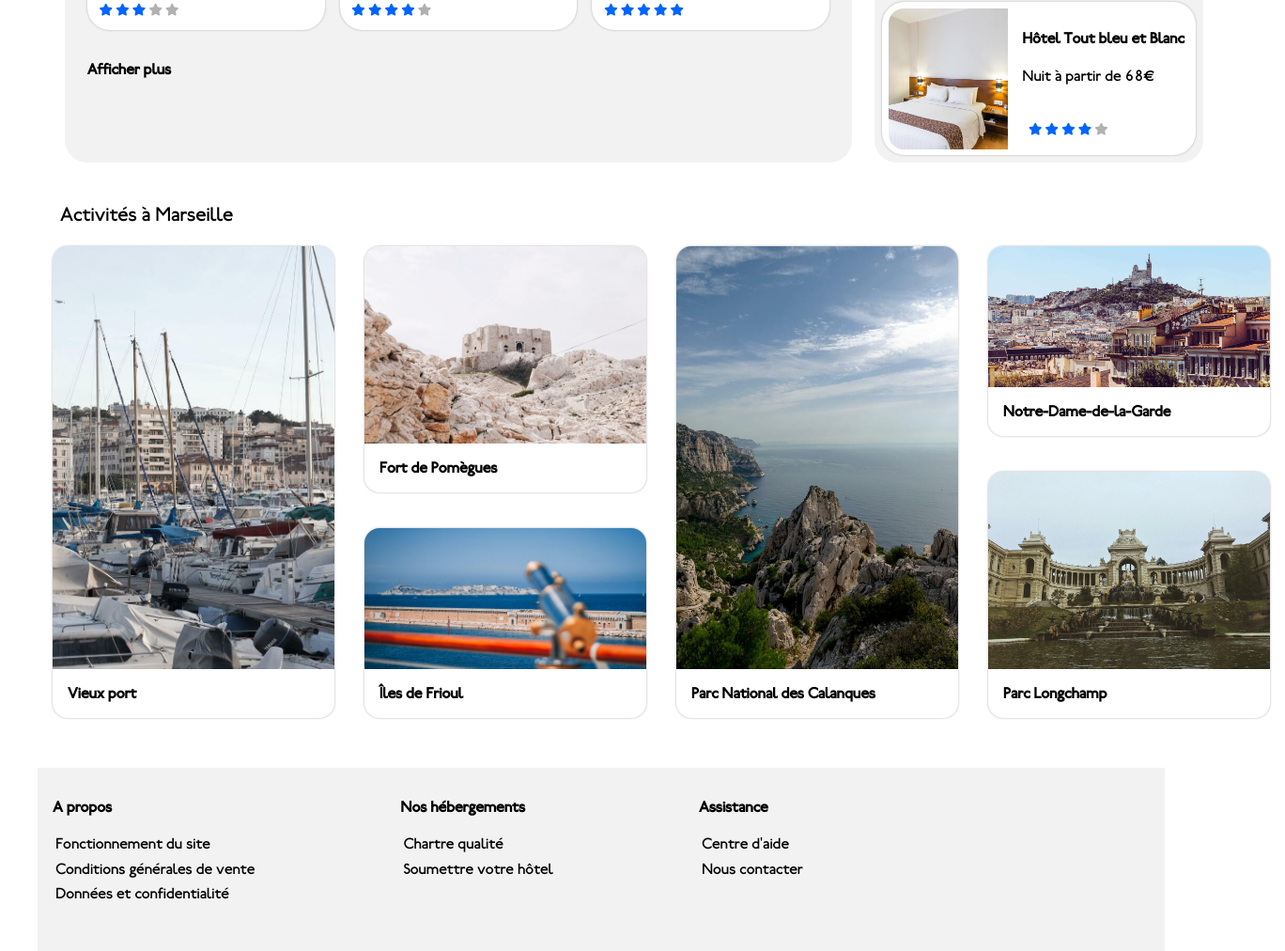
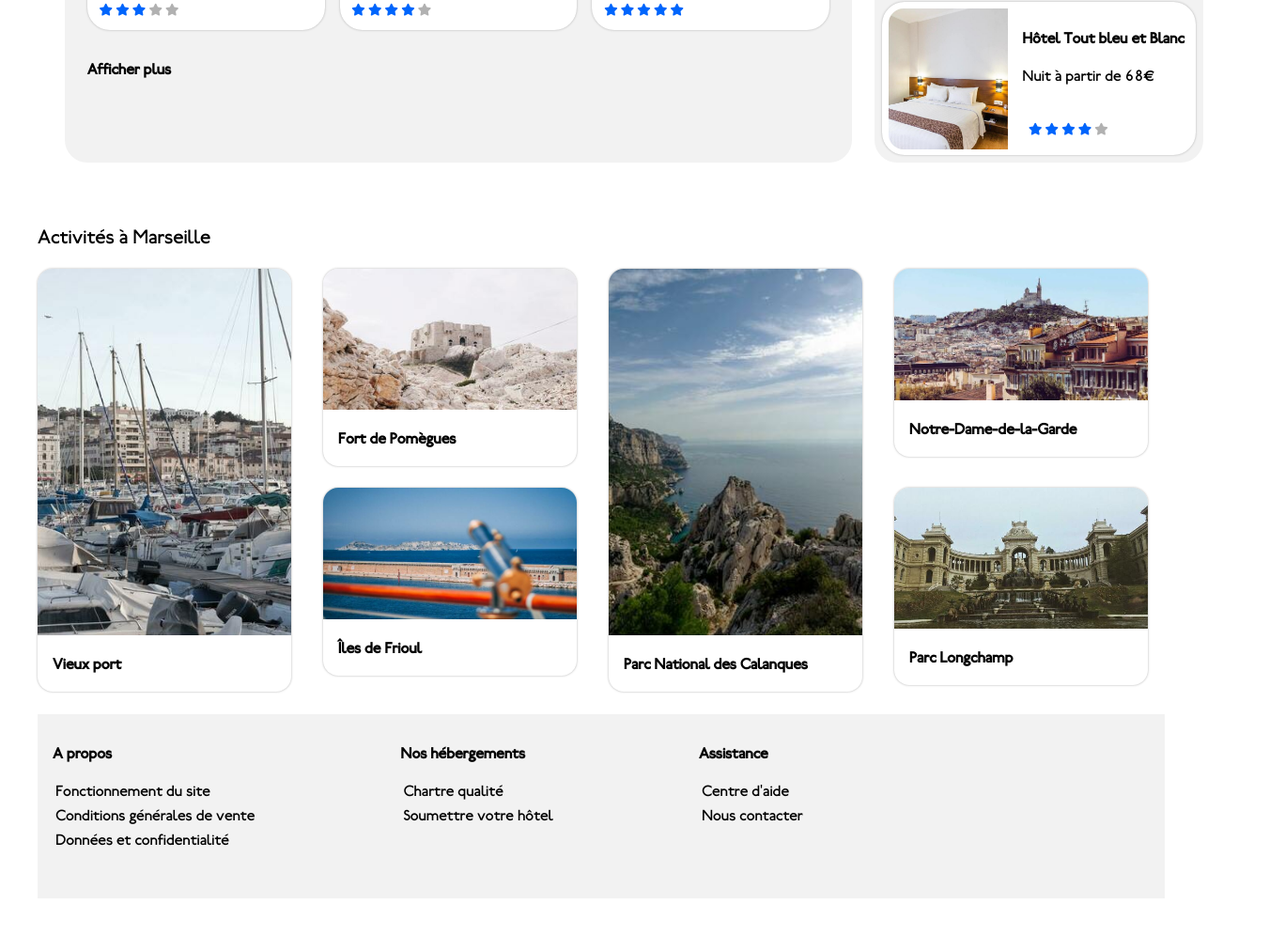
Before and after one commit to AaronMillOro/AaronMillanOropeza_2_11022021, a plain HTML site: page index.html in a window 1280 px wide. Shown: the part 817-1829 px from the top of the page at 94% size, 1368 px wide, since content can reach past the window. After the commit the page ends 1773 px from the top, so only its background shows below. Drawn offline with Linux system fonts and the light colour scheme; files whose address does not match are found by name.

Commit message:
<:wrench:> refactoring of the activities section to be displayed using the Grid approach

```diff
--- a/css/style_reservia.css
+++ b/css/style_reservia.css
@@ -322,74 +322,95 @@ h2{
 .more{
   margin-bottom: 1em;
 }
+
+/* Activities */
 #activities{
   display: flex;
   flex-direction: column;
-  margin: 0.3em 0em;
-  padding: 0em;
+  width: 100%;
+  margin: 1.5em 0;
 }
-.box3{
-  display: flex;
-  flex-direction: row;
-  justify-content: space-around;
-  margin: 0em;
-  padding-bottom: 2em;
+
+#activities h2{
+  margin: 1em 0;
 }
-.activity_card1{
-  display: flex;
-  flex-direction: column;
-  background-color: #FFFFFF;
+
+#block-activities{
+  display: grid;
+  grid-gap: 1em;
+  grid-template-columns: repeat(4, 1fr);
+  grid-template-rows: repeat(2, auto);
+  grid-template-areas: "big1 medium1 big2 small2"
+                       "big1 small1 big2 medium2";
+}
+
+.big1{
+  grid-area: big1;
+  height: 450px;
+}
+
+.medium1{
+  grid-area: medium1;
+  height: 210px;
+}
+
+.small1{
+  grid-area: small1;
+  height: 200px
+}
+
+.big2{
+  grid-area: big2;
+  height: 450px;
+}
+
+.small2{
+  grid-area: small2;
+  height: 200px
+}
+
+.medium2{
+  grid-area: medium2;
+  height: 210px;
+}
+
+.activity-card a{
+  text-decoration: none;
+  color: #000;
+  padding: 0;
+  margin: 0;
+}
+
+.activity-card{
+  background-color: #FFF;
   border-radius: 1em;
-  padding: 0em;
-  margin: 0.5em;
-  box-shadow: 0em 0em 0.15em #acacac;
+  box-shadow: 0em 0em 0.15em #ACACAC;
+  width: 270px;
 }
-.pic_activity1{
-  display: flex;
-  flex-direction: column;
-  align-items: stretch;
-  object-fit: cover;
-  width: 300px;
-  height: 450px;
+
+.pic-activity{
   border-top-left-radius: 1em;
   border-top-right-radius: 1em;
+  object-fit: cover;
+  width: 100%;
 }
-.activity_text{
+
+.big{
+  height: 390px;
+}
+
+.medium{
+  height: 150px;
+}
+
+.small{
+  height: 140px;
+}
+
+.activity-card a span{
   padding: 1em;
-}
-.block_activities{
   display: flex;
-  flex-direction: column;
-  justify-content: space-between;
-}
-.activity_card2{
-  display: flex;
-  flex-direction: column;
-  background-color: #FFFFFF;
-  border-radius: 1em;
-  padding: 0em;
-  margin: 0.5em;
-  box-shadow: 0em 0em 0.15em #acacac;
-}
-.pic_activity2{
-  display: flex;
-  flex-direction: column;
-  align-items: stretch;
-  object-fit: cover;
-  width: 300px;
-  height: 210px;
-  border-top-left-radius: 1em;
-  border-top-right-radius: 1em;
-}
-.pic_activity3{
-  display: flex;
-  flex-direction: column;
-  align-items: stretch;
-  object-fit: cover;
-  width: 300px;
-  height: 150px;
-  border-top-left-radius: 1em;
-  border-top-right-radius: 1em;
+  align-items: center;
 }
 
 /***** Footer *****/
--- a/index.html
+++ b/index.html
@@ -66,7 +66,7 @@
           </div>
           <a href="#" class="link_card">
             <div class="pop_card">
-              <img class="pic_pop" alt="hotel soleil du matin" src="img/hebergements/3_medium/emile-guillemot-Bj_rcSC5XfE-unsplash.jpg">
+              <img class="pic_pop" alt="hotel soleil du matin" src="img/hebergements/4_small/emile-guillemot-Bj_rcSC5XfE-unsplash.jpg">
               <div class="info_pop">
                 <span class="place_pop"><b>L'hôtel Le Soleil du matin</b></span><br>
                 <span class="price_pop">Nuit à partir de 128€</span>
@@ -82,7 +82,7 @@
           </a>
           <a href="#" class="link_card">
             <div class="pop_card">
-              <img class="pic_pop" alt="au coeur de l'eau" src="img/hebergements/3_medium/aw-creative-VGs8z60yT2c-unsplash.jpg">
+              <img class="pic_pop" alt="au coeur de l'eau" src="img/hebergements/4_small/aw-creative-VGs8z60yT2c-unsplash.jpg">
               <div class="info_pop">
                 <span class="place_pop"><b>Au coeur de l'eau Chambres d'hôtes</b></span><br>
                 <span class="price_pop">Nuit à partir de 71€</span>
@@ -98,7 +98,7 @@
           </a>
           <a href="#" class="link_card">
             <div class="pop_card">
-              <img class="pic_pop" alt="hotel tout bleu et blanc" src="img/hebergements/3_medium/febrian-zakaria-sjvU0THccQA-unsplash.jpg">
+              <img class="pic_pop" alt="hotel tout bleu et blanc" src="img/hebergements/4_small/febrian-zakaria-sjvU0THccQA-unsplash.jpg">
               <div class="info_pop">
                 <span class="place_pop"><b>Hôtel Tout bleu et Blanc</b></span><br>
                 <span class="price_pop">Nuit à partir de 68€</span>
@@ -123,7 +123,7 @@
           <div class="block_cards">
             <a href="#" class="link_card">
               <div class="place_card">
-                <img class="pic_place" alt="Auberge la cannebière" src="img/hebergements/3_medium/marcus-loke-WQJvWU_HZFo-unsplash.jpg">
+                <img class="pic_place" alt="Auberge la cannebière" src="img/hebergements/4_small/marcus-loke-WQJvWU_HZFo-unsplash.jpg">
                 <div class="reg-text">
                   <span class="place_place"><b>Auberge la Cannebière</b></span><br>
                   <span class="price_place">Nuit à partir de 25€</span>
@@ -139,7 +139,7 @@
             </a>
             <a href="#" class="link_card">
               <div class="place_card">
-                <img class="pic_place" alt="Hotel du port" src="img/hebergements/3_medium/fred-kleber-gTbaxaVLvsg-unsplash.jpg">
+                <img class="pic_place" alt="Hotel du port" src="img/hebergements/4_small/fred-kleber-gTbaxaVLvsg-unsplash.jpg">
                 <div class="reg-text">
                   <span class="place_place"><b>Hôtel du port</b></span><br>
                   <span class="price_place">Nuit à partir de 52€</span>
@@ -155,7 +155,7 @@
             </a>
             <a href="#" class="link_card">
               <div class="place_card">
-                <img class="pic_place" alt="Hotel Les mouettes" src="img/hebergements/3_medium/reisetopia-B8WIgxA_PFU-unsplash.jpg">
+                <img class="pic_place" alt="Hotel Les mouettes" src="img/hebergements/4_small/reisetopia-B8WIgxA_PFU-unsplash.jpg">
                 <div class="reg-text">
                   <span class="place_place"><b>Hôtel Les mouettes</b></span><br>
                   <span class="price_place">Nuit à partir de 76€</span>
@@ -173,7 +173,7 @@
           <div class="block_cards">
             <a href="#"class="link_card">
               <div class="place_card">
-                <img class="pic_place" alt="Hotel de la mer" src="img/hebergements/3_medium/annie-spratt-Eg1qcIitAuA-unsplash.jpg">
+                <img class="pic_place" alt="Hotel de la mer" src="img/hebergements/4_small/annie-spratt-Eg1qcIitAuA-unsplash.jpg">
                 <div class="reg-text">
                   <span class="place_place"><b>Hôtel de la mer</b></span><br>
                   <span class="price_place">Nuit à partir de 46€</span>
@@ -189,7 +189,7 @@
             </a>
             <a href="#" class="link_card">
               <div class="place_card">
-                <img class="pic_place" alt="Auberge Le Panier" src="img/hebergements/3_medium/nicate-lee-kT-ZyaiwBe0-unsplash.jpg">
+                <img class="pic_place" alt="Auberge Le Panier" src="img/hebergements/4_small/nicate-lee-kT-ZyaiwBe0-unsplash.jpg">
                 <div class="reg-text">
                   <span class="place_place"><b>Auberge Le Panier</b></span><br>
                   <span class="price_place">Nuit à partir de 23€</span>
@@ -205,7 +205,7 @@
             </a>
             <a href="#" class="link_card">
               <div class="place_card">
-                <img class="pic_place" alt="Hotel chez Amina" src="img/hebergements/3_medium/febrian-zakaria-M6S1WvfW68A-unsplash.jpg">
+                <img class="pic_place" alt="Hotel chez Amina" src="img/hebergements/4_small/febrian-zakaria-M6S1WvfW68A-unsplash.jpg">
                 <div class="reg-text">
                   <span class="place_place"><b>Hôtel chez Amina</b></span><br>
                   <span class="price_place">Nuit à partir de 96€</span>
@@ -228,46 +228,42 @@
 
       <!-- ACTIVITIES -->
       <section id="activities">
-        <div class="block"><h2>Activités à Marseille</h2></div>
-        <div class="box3">
-          <a href="#" class="link_card">
-            <div class="activity_card1">
-              <img class="pic_activity1" alt="Vieux port" src="img/activites/3_medium/reno-laithienne-QUgJhdY5Fyk-unsplash.jpg">
-              <span class="reg-text activity_text"><b>Vieux port</b></span>
-            </div>
-          </a>
-          <div class="block_activities">
-            <a href="#" class="link_card">
-              <div class="activity_card2">
-                <img class="pic_activity2" alt="Fort Pomegues" src="img/activites/3_medium/paul-hermann-QFTrLdQIRhI-unsplash.jpg">
-                <span class="reg-text activity_text"><b>Fort de Pomègues</b></span>
-              </div>
-            </a>
-            <a href="#" class="link_card">
-              <div class="activity_card2">
-                <img class="pic_activity3" alt="Îles de Frioul" src="img/activites/3_medium/kevin-hikari-rV_Qd1l-VXg-unsplash.jpg">
-                <span class="reg-text activity_text"><b>Îles de Frioul</b></span>
-              </div>
+        <h2>Activités à Marseille</h2>
+        <div id="block-activities">
+          <div class="activity-card big1">
+            <a href="#">
+              <img class="pic-activity big" alt="Vieux port" src="img/activites/4_small/reno-laithienne-QUgJhdY5Fyk-unsplash.jpg">
+              <span class="reg-text"><b>Vieux port</b></span>
             </a>
           </div>
-          <a href="#" class="link_card">
-            <div class="activity_card1">
-              <img class="pic_activity1" alt="Parc National des Calanques" src="img/activites/3_medium/kilyan-sockalingum-NR8-cBCN3aI-unsplash.jpg">
-              <span class="reg-text activity_text"><b>Parc National des Calanques</b></span>
-            </div>
-          </a>
-          <div class="block_activities">
-            <a href="#" class="link_card">
-              <div class="activity_card2">
-                <img class="pic_activity3" alt="Notre-Dame-de-la-Garde" src="img/activites/3_medium/florian-wehde-xW9e8gdotxI-unsplash.jpg">
-                <span class="reg-text activity_text"><b>Notre-Dame-de-la-Garde</b></span>
-              </div>
+          <div class="activity-card medium1">
+            <a href="#">
+              <img class="pic-activity medium" alt="Fort Pomegues" src="img/activites/4_small/paul-hermann-QFTrLdQIRhI-unsplash.jpg">
+              <span class="reg-text"><b>Fort de Pomègues</b></span>
             </a>
-            <a href="#" class="link_card">
-              <div class="activity_card2">
-                <img class="pic_activity2" alt="Parc Longchamp" src="img/activites/3_medium/lena-paulin-wH2-EJoDcV0-unsplash.jpg">
-                <span class="reg-text activity_text"><b>Parc Longchamp</b></span>
-              </div>
+          </div>
+          <div class="activity-card small1">
+            <a href="#">
+              <img class="pic-activity small" alt="Îles de Frioul" src="img/activites/4_small/kevin-hikari-rV_Qd1l-VXg-unsplash.jpg">
+              <span class="reg-text"><b>Îles de Frioul</b></span>
+            </a>
+          </div>
+          <div class="activity-card big2">
+            <a href="#">
+              <img class="pic-activity big" alt="Parc National des Calanques" src="img/activites/4_small/kilyan-sockalingum-NR8-cBCN3aI-unsplash.jpg">
+              <span class="reg-text"><b>Parc National des Calanques</b></span>
+            </a>
+          </div>
+          <div class="activity-card small2">
+            <a href="#">
+              <img class="pic-activity small" alt="Notre-Dame-de-la-Garde" src="img/activites/4_small/florian-wehde-xW9e8gdotxI-unsplash.jpg">
+              <span class="reg-text"><b>Notre-Dame-de-la-Garde</b></span>
+            </a>
+          </div>
+          <div class="activity-card medium2">
+            <a href="#">
+              <img class="pic-activity medium" alt="Parc Longchamp" src="img/activites/4_small/lena-paulin-wH2-EJoDcV0-unsplash.jpg">
+              <span class="reg-text"><b>Parc Longchamp</b></span>
             </a>
           </div>
         </div>
```
